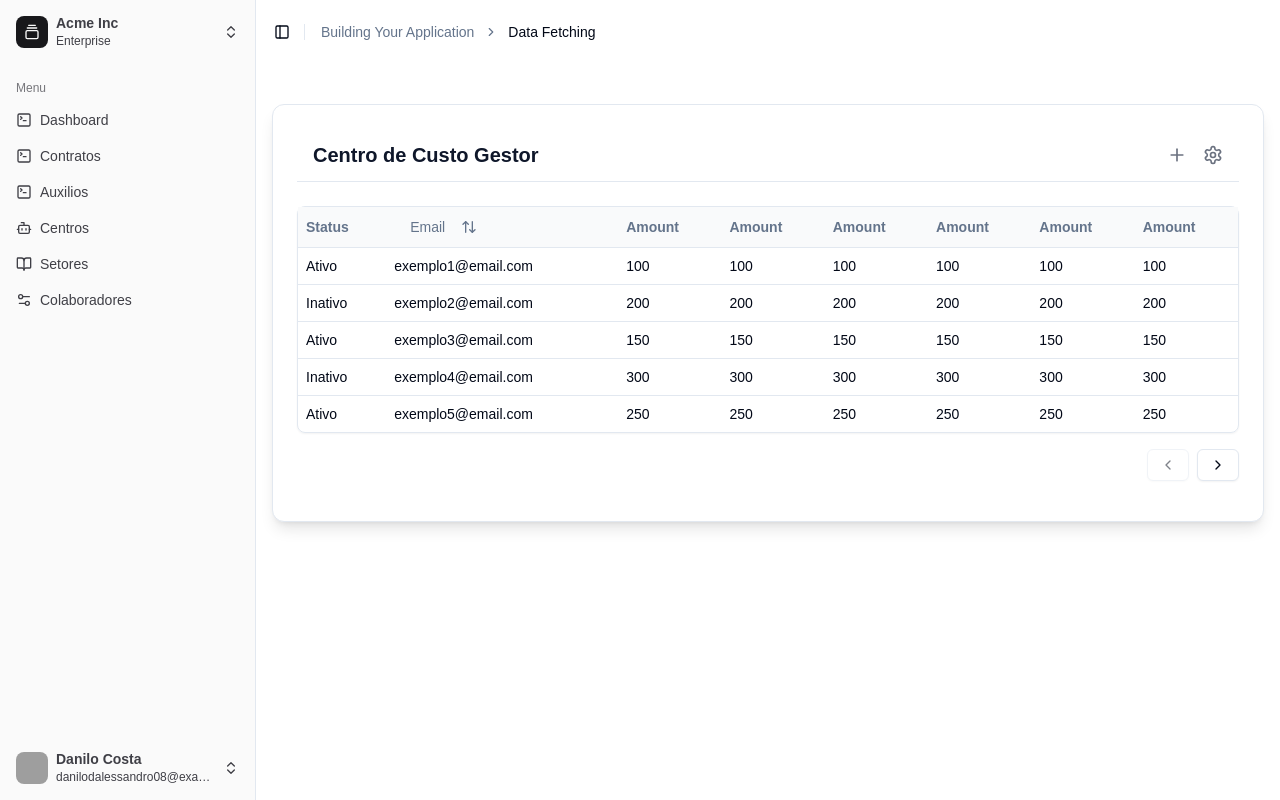
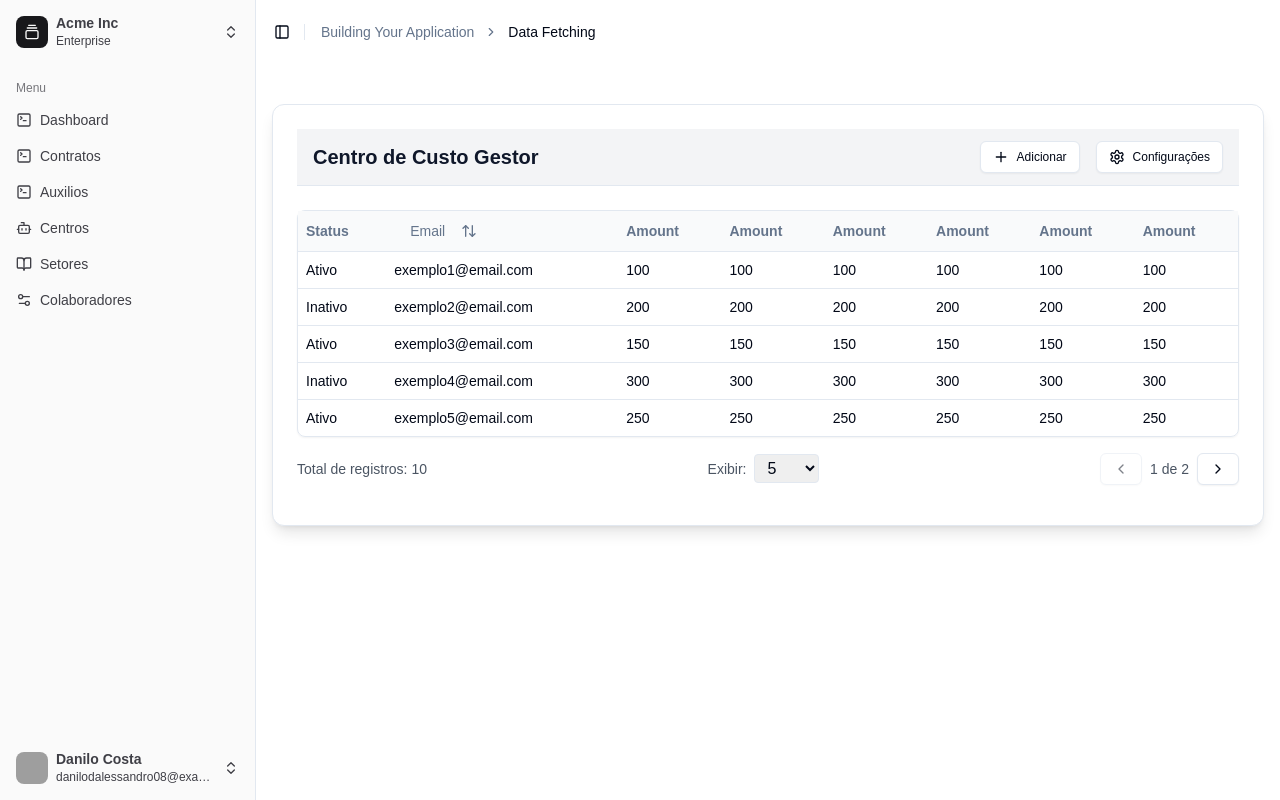
Before and after one commit to DaniloDalessandro/Sysccdop, a Next.js app in the folder front/: page /centros in a window 1280 px wide. Built offline with nearby package versions, Linux system fonts and the light colour scheme; grey boxes are pictures that could not be loaded.

Commit message:
adjustment screen centers

```diff
--- a/front/src/app/(pages)/centros/columns.jsx
+++ b/front/src/app/(pages)/centros/columns.jsx
@@ -26,6 +26,7 @@ export const columns = [
   {
     accessorKey: "amount",
     header: "Amount",
+
   },
   {
     accessorKey: "amount",
--- a/front/src/components/core/table/data-table.jsx
+++ b/front/src/components/core/table/data-table.jsx
@@ -1,5 +1,6 @@
 "use client";
 
+import React from "react";
 import {
   flexRender,
   getCoreRowModel,
@@ -18,8 +19,6 @@ import {
 } from "@/components/ui/table";
 
 import { Button } from "@/components/ui/button";
-import React from "react";
-
 import {
   DropdownMenu,
   DropdownMenuCheckboxItem,
@@ -33,13 +32,19 @@ import { Plus, Settings, ChevronLeft, ChevronRight } from "lucide-react";
 // Componente da Toolbar
 function Toolbar({ title, table }) {
   return (
-    <div className="flex items-center justify-between px-4 py-3 border-b">
+    <div className="flex items-center justify-between px-4 py-3 border-b bg-gray-100">
       <h2 className="text-xl font-bold text-primary">{title}</h2>
       <div className="flex items-center gap-4">
-        <Plus className="h-5 w-5 cursor-pointer text-gray-500 hover:text-gray-700" />
+        <Button variant="outline" size="sm" className="flex items-center gap-2">
+          <Plus className="h-5 w-5" />
+          Adicionar
+        </Button>
         <DropdownMenu>
           <DropdownMenuTrigger asChild>
-            <Settings className="h-5 w-5 cursor-pointer text-gray-500 hover:text-gray-700" />
+            <Button variant="outline" size="sm" className="flex items-center gap-2">
+              <Settings className="h-5 w-5" />
+              Configurações
+            </Button>
           </DropdownMenuTrigger>
           <DropdownMenuContent align="end">
             {table
@@ -65,6 +70,7 @@ function Toolbar({ title, table }) {
 export function DataTable({ columns, data, title }) {
   const [sorting, setSorting] = React.useState([]);
   const [columnVisibility, setColumnVisibility] = React.useState({});
+  const [pageSize, setPageSize] = React.useState(5);
 
   const table = useReactTable({
     data,
@@ -76,7 +82,7 @@ export function DataTable({ columns, data, title }) {
     onColumnVisibilityChange: setColumnVisibility,
     initialState: {
       pagination: {
-        pageSize: 5, // Define o tamanho da página como 5 registros
+        pageSize: 5,
       },
     },
     state: {
@@ -132,7 +138,25 @@ export function DataTable({ columns, data, title }) {
           </Table>
         </div>
         {/* Controles de Paginação */}
-        <div className="flex items-center justify-end space-x-2 py-4">
+        <div className="flex items-center justify-between py-4">
+          <span className="text-sm text-gray-600">
+            Total de registros: {data.length}
+          </span>
+          <div className="flex items-center gap-2">
+            <label className="text-sm text-gray-600">Exibir:</label>
+            <select
+              className="border rounded px-2 py-1"
+              value={pageSize}
+              onChange={(e) => setPageSize(Number(e.target.value))}
+            >
+              {[5, 10, 25, 50, 100].map((size) => (
+                <option key={size} value={size}>
+                  {size}
+                </option>
+              ))}
+            </select>
+          </div>
+          <div className="flex items-center gap-2">
             <Button
               variant="outline"
               size="sm"
@@ -141,6 +165,9 @@ export function DataTable({ columns, data, title }) {
             >
               <ChevronLeft className="h-4 w-4" />
             </Button>
+            <span className="text-sm text-gray-600">
+              {table.getState().pagination.pageIndex + 1} de {table.getPageCount()}
+            </span>
             <Button
               variant="outline"
               size="sm"
@@ -150,6 +177,7 @@ export function DataTable({ columns, data, title }) {
               <ChevronRight className="h-4 w-4" />
             </Button>
           </div>
+        </div>
       </CardContent>
     </Card>
   );
```
Lines whose indentation alone changed are shown as unchanged.
